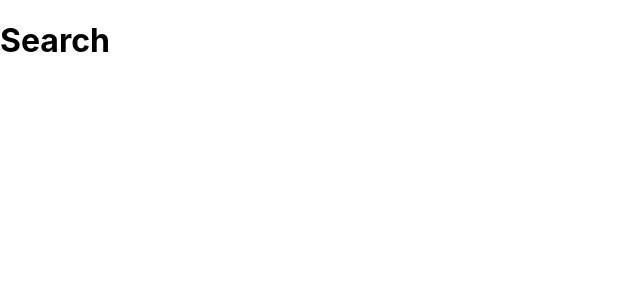
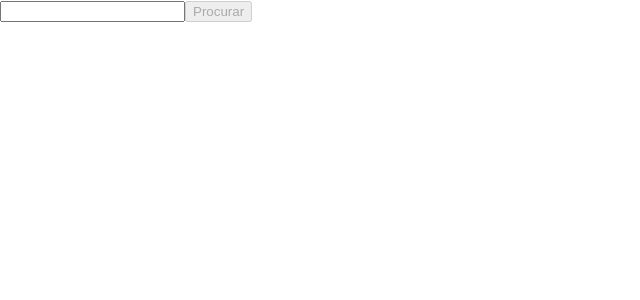
Before and after one commit to danillo-expedito/trybetunes-vite-ts, a React (Vite) app: page /search in a window 1280 px wide. Shown: the top 300 px of the page, without its empty margins (0-640 px from the left). Built offline with nearby package versions, Linux system fonts and the light colour scheme.

Commit message:
feat: add the search page

```diff
--- a/src/pages/search/index.tsx
+++ b/src/pages/search/index.tsx
@@ -1,8 +1,96 @@
+import { useEffect, useState } from 'react';
+import { Link } from 'react-router-dom';
+import searchAlbumsAPI from '../../services/searchAlbumsAPI';
+import { AlbumType } from '../../types';
+import Loading from '../../components/loading';
+
 function Search() {
+  const [isButtonDisabled, setIsButtonDisabled] = useState(true);
+  const [searchInput, setSearchInput] = useState('');
+  const [isLoading, setIsLoading] = useState(false);
+  const [albums, setAlbums] = useState<AlbumType[]>([]);
+  const [artistName, setArtistName] = useState('');
+  const [isResponseEmpty, setIsResponseEmpty] = useState(false);
+
+  useEffect(() => {
+    setIsButtonDisabled(searchInput.length <= 1);
+  }, [searchInput]);
+
+  async function handleSearch(event: React.MouseEvent<HTMLButtonElement, MouseEvent>) {
+    event.preventDefault();
+    setArtistName(searchInput);
+    setIsLoading(true);
+    const response: AlbumType[] = await searchAlbumsAPI(searchInput);
+    setSearchInput('');
+    if (response.length === 0) {
+      setIsResponseEmpty(true);
+    } else {
+      setIsResponseEmpty(false);
+      setAlbums(response);
+    }
+
+    setIsLoading(false);
+  }
+
   return (
-    <div>
-      <h1>Search</h1>
-    </div>
+    <>
+      <div>
+        <input
+          type="text"
+          data-testid="search-artist-input"
+          value={ searchInput }
+          onChange={ (e) => setSearchInput(e.target.value) }
+        />
+        <button
+          data-testid="search-artist-button"
+          type="button"
+          disabled={ isButtonDisabled }
+          onClick={ handleSearch }
+        >
+          Procurar
+        </button>
+      </div>
+
+      {isLoading ? <Loading /> : (
+        <>
+          <div className="result-title">
+            {albums.length > 0 && (
+              <h2>
+                {`Resultado de álbuns de: ${
+                  artistName.charAt(0).toUpperCase() + artistName.slice(1)}`}
+              </h2>
+            )}
+          </div>
+
+          <div>
+            {!isResponseEmpty ? (
+              <div>
+                {albums.map((album) => (
+                  <div key={ album.collectionId }>
+                    <Link
+                      to={ `/album/${album.collectionId}` }
+                      data-testid={ `link-to-album-${album.collectionId}` }
+                    >
+                      <img src={ album.artworkUrl100 } alt={ album.collectionName } />
+                      <p>{ album.collectionName }</p>
+                      <p>{ album.artistName }</p>
+                      <p>{ album.releaseDate }</p>
+                      <p>{ album.trackCount }</p>
+                      <p>
+                        { album.collectionPrice?.toLocaleString('pt-br', {
+                          style: 'currency',
+                          currency: 'BRL',
+                        }) }
+                      </p>
+                    </Link>
+                  </div>
+                ))}
+              </div>
+            ) : <p>Nenhum álbum foi encontrado</p>}
+          </div>
+        </>
+      )}
+    </>
   );
 }
 
```
